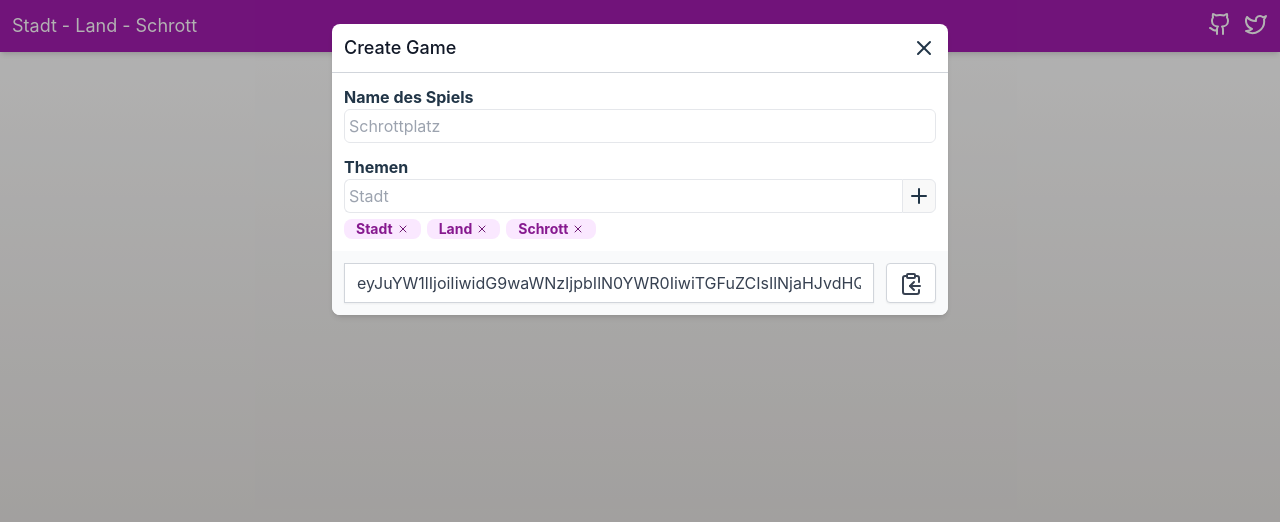
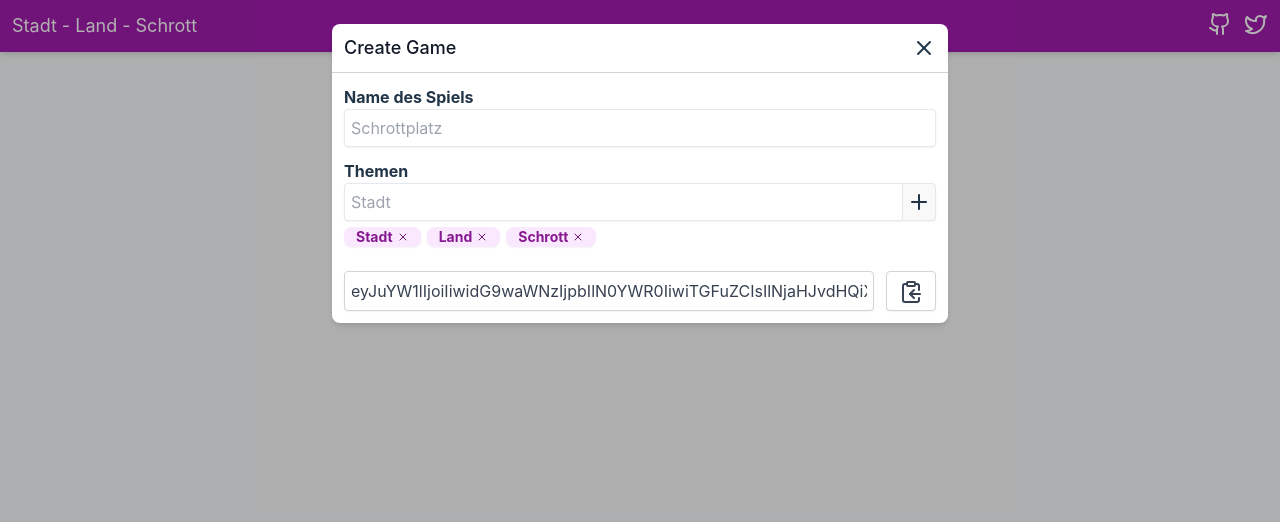
Before and after one commit to Schrotty/stadt-land-schrott, a Vue app: page / in a window 1280 px wide. Both pictures are taken after a click on the link "Create Game". Shown: the top 522 px of the page. Built offline with nearby package versions, Linux system fonts and the light colour scheme.

Commit message:
minor style updates

```diff
--- a/package.json
+++ b/package.json
@@ -13,7 +13,8 @@
     "lucide-vue-next": "^0.83.0",
     "pinia": "^2.0.17",
     "vue": "^3.2.37",
-    "vue-router": "^4.1.2"
+    "vue-router": "^4.1.2",
+    "vue-toastification": "^2.0.0-rc.5"
   },
   "devDependencies": {
     "@vitejs/plugin-vue": "^3.0.0",
--- a/src/components/GameTable.vue
+++ b/src/components/GameTable.vue
@@ -64,22 +64,22 @@ function submitEntry() {
         </thead>
         <tbody>
         <template v-for="entry in validEntries" :key="entry.character">
-          <tr v-if="!entry.submit">
-            <td class="text-center border-b p-3">{{ entry.character }}</td>
-            <td v-for="topic in game.topics" class="px-1.5 py-3 text-center border-b">
-              <input v-model="entry.guesses[topic]" type="text" class="w-full p-3 border text-center" :placeholder="topic">
+          <tr v-if="!entry.submit" class="border-b last:border-b-0">
+            <td class="text-center p-3 pointer-events-none font-bold">{{ entry.character }}</td>
+            <td v-for="topic in game.topics" class="px-1.5 py-3 text-center">
+              <input v-model="entry.guesses[topic]" type="text" class="w-full p-3 border shadow-sm rounded text-center" :placeholder="topic">
             </td>
 
-            <td class="text-center border-b">
+            <td class="text-center">
               <button @click="submitEntry" class="px-1.5 py-3 w-full text-center bg-transparent">
                 <send class="inline" />
               </button>
             </td>
           </tr>
 
-          <tr class="border-b last:border-0" v-else>
-            <td class="text-center border-b">{{ entry.character }}</td>
-            <td v-for="topic in game.topics" class="px-1.5 py-3 text-center">{{ entry.guesses[topic] }}</td>
+          <tr class="border-b last:border-b-0" v-else>
+            <td class="text-center p-3 pointer-events-none font-bold">{{ entry.character }}</td>
+            <td v-for="topic in game.topics" class="px-1.5 py-3 text-center">{{ entry.guesses[topic] || '/' }}</td>
             <td class="text-center">
               <check class="inline" />
             </td>
--- a/src/components/dialogs/CreateDialog.vue
+++ b/src/components/dialogs/CreateDialog.vue
@@ -2,10 +2,12 @@
 import { Dialog, DialogPanel, DialogTitle, TransitionRoot } from "@headlessui/vue";
 import { Plus, X, ClipboardCopy } from 'lucide-vue-next';
 import {onMounted, ref} from "vue";
+import {useToast} from "vue-toastification";
 
 defineProps(['visible'])
 defineEmits(['update:visible'])
 
+const toaster = useToast()
 const lobbyName = ref("")
 const topic = ref("")
 const code = ref("")
@@ -22,7 +24,6 @@ function updateLobbyCode() {
     characters: getRandomCharacters()
   }
 
-  console.log(lobbyObject)
   code.value = btoa(JSON.stringify(lobbyObject))
 }
 
@@ -53,7 +54,12 @@ function removeTopic(topic: string) {
 }
 
 async function copyCode() {
-  await navigator.clipboard.writeText(code.value)
+  navigator.clipboard.writeText(code.value).then(() => {
+    toaster.success("Code copied to clipboard")
+  }).catch(() => {
+    toaster.error("Unable to copy code")
+  })
+
 }
 </script>
 
@@ -88,7 +94,7 @@ async function copyCode() {
             <!-- lobby name -->
             <div>
               <label for="name" class="font-bold">Name des Spiels</label>
-              <input id="name" type="text" class="w-full border p-1 rounded-md" v-model="lobbyName"
+              <input id="name" type="text" class="w-full border p-1.5 rounded shadow-sm" v-model="lobbyName"
                      placeholder="Schrottplatz" @change.prevent="updateLobbyCode" @keyup.enter="updateLobbyCode">
             </div>
 
@@ -96,15 +102,15 @@ async function copyCode() {
             <div>
               <label for="topics" class="font-bold">Themen</label>
               <div class="flex flex-row">
-                <input id="topics" type="text" class="w-full border border-r-0 p-1 rounded-md rounded-r-none" v-model="topic" placeholder="Stadt">
-                <button @click.prevent="addTopic" class="border p-1 rounded-md rounded-l-none hover:bg-gray-50">
+                <input id="topics" type="text" class="w-full border border-r-0 p-1.5 rounded rounded-r-none shadow-sm" v-model="topic" placeholder="Stadt">
+                <button @click.prevent="addTopic" class="border p-1 rounded rounded-l-none hover:bg-gray-50 shadow-sm">
                   <plus />
                 </button>
               </div>
 
               <div class="flex flex-row space-x-1.5 justify-start mt-1.5">
                 <template v-for="topic in topics">
-                  <div v-if="topic !== ''" class="flex flex-row justify-between rounded-lg bg-fuchsia-100 px-3 text-sm space-x-1 items-center">
+                  <div v-if="topic !== ''" class="flex flex-row justify-between rounded-lg bg-fuchsia-100 px-3 shadow-sm text-sm space-x-1 items-center">
                     <span class="font-bold text-fuchsia-800 pointer-events-none">{{ topic }}</span>
                     <button @click.prevent="removeTopic(topic)" class="bg-transparent">
                       <x :size="12" class="text-fuchsia-900" />
@@ -115,8 +121,8 @@ async function copyCode() {
             </div>
           </div>
 
-          <div class="flex flex-col md:flex-row w-full bg-gray-50 justify-end p-3 space-y-3 md:space-x-3 md:space-y-0">
-            <input v-model="code" type="text" class="md:w-full bg-white border border-gray-300 text-gray-700 shadow-sm px-3 py-1.5" placeholder="Lobby Code">
+          <div class="flex flex-col md:flex-row w-full justify-end p-3 space-y-3 md:space-x-3 md:space-y-0">
+            <input v-model="code" type="text" class="md:w-full bg-white rounded border border-gray-300 text-gray-700 shadow-sm p-1.5" placeholder="Lobby Code">
 
             <button class="md:w-fit px-3 py-1.5 rounded bg-white border border-gray-300 text-gray-700 shadow-sm hover:bg-gray-50"
                     @click.prevent="copyCode">
--- a/src/components/dialogs/JoinDialog.vue
+++ b/src/components/dialogs/JoinDialog.vue
@@ -39,7 +39,7 @@ const game = useGameStore()
           <div class="flex flex-col p-3 space-y-3">
             <label for="codeInput" class="font-bold">Game Code</label>
             <div class="flex flex-col space-y-3 md:flex-row md:space-x-3 md:space-y-0">
-              <input v-model="codeInput" id="codeInput" type="text" class="w-full border p-1 rounded-md">
+              <input v-model="codeInput" id="codeInput" type="text" class="w-full border p-1.5 rounded shadow-sm" placeholder="Lobby Code">
               <button @click="$router.push({ name: 'Game', params: { identifier: codeInput }})" class="md:w-fit px-3 py-1.5 rounded bg-white border border-gray-300 text-gray-700 shadow-sm hover:bg-gray-50">Enter</button>
             </div>
           </div>
--- a/src/index.css
+++ b/src/index.css
@@ -3,10 +3,6 @@
 @tailwind utilities;
 
 html {
-    background: #ECE9E6;  /* fallback for old browsers */
-    background: -webkit-linear-gradient(to bottom, #FFFFFF, #DBD7D4FF);  /* Chrome 10-25, Safari 5.1-6 */
-    background: linear-gradient(to bottom, #FFFFFF, #DBD7D4FF); /* W3C, IE 10+/ Edge, Firefox 16+, Chrome 26+, Opera 12+, Safari 7+ */
-
     font-family: Inter, Avenir, Helvetica, Arial, sans-serif;
     font-size: 16px;
     line-height: 24px;
@@ -28,7 +24,7 @@ html {
 @media (prefers-color-scheme: light) {
     :root {
         color: #213547;
-        background-color: #ffffff;
+        @apply bg-gray-50;
     }
     a:hover {
         color: #747bff;
--- a/src/main.ts
+++ b/src/main.ts
@@ -4,7 +4,10 @@ import './index.css'
 import App from './App.vue'
 import ActionCards from './components/ActionCards.vue'
 import GameTable from './components/GameTable.vue'
+import Toast, { PluginOptions } from 'vue-toastification'
 import {createRouter, createWebHashHistory} from "vue-router";
+import 'vue-toastification/dist/index.css'
+import {CheckCircle} from "lucide-vue-next";
 
 const routes = [
     { name: 'Home', path: '/', component: ActionCards },
@@ -17,9 +20,17 @@ const router = createRouter({
     routes: routes
 })
 
+const options: PluginOptions = {
+    timeout: 2500,
+    hideProgressBar: true,
+    closeButton: false,
+    icon: CheckCircle
+}
+
 const app = createApp(App)
 
 app.use(pinia)
 app.use(router)
+app.use(Toast, options)
 
 app.mount('#app')
--- a/vite.config.ts
+++ b/vite.config.ts
@@ -3,5 +3,6 @@ import vue from '@vitejs/plugin-vue'
 
 // https://vitejs.dev/config/
 export default defineConfig({
+  base: "/stadt-land-schrott/",
   plugins: [vue()]
 })
```
Also changed, not shown: 2 other files (tests, documents, lock files or other folders).
